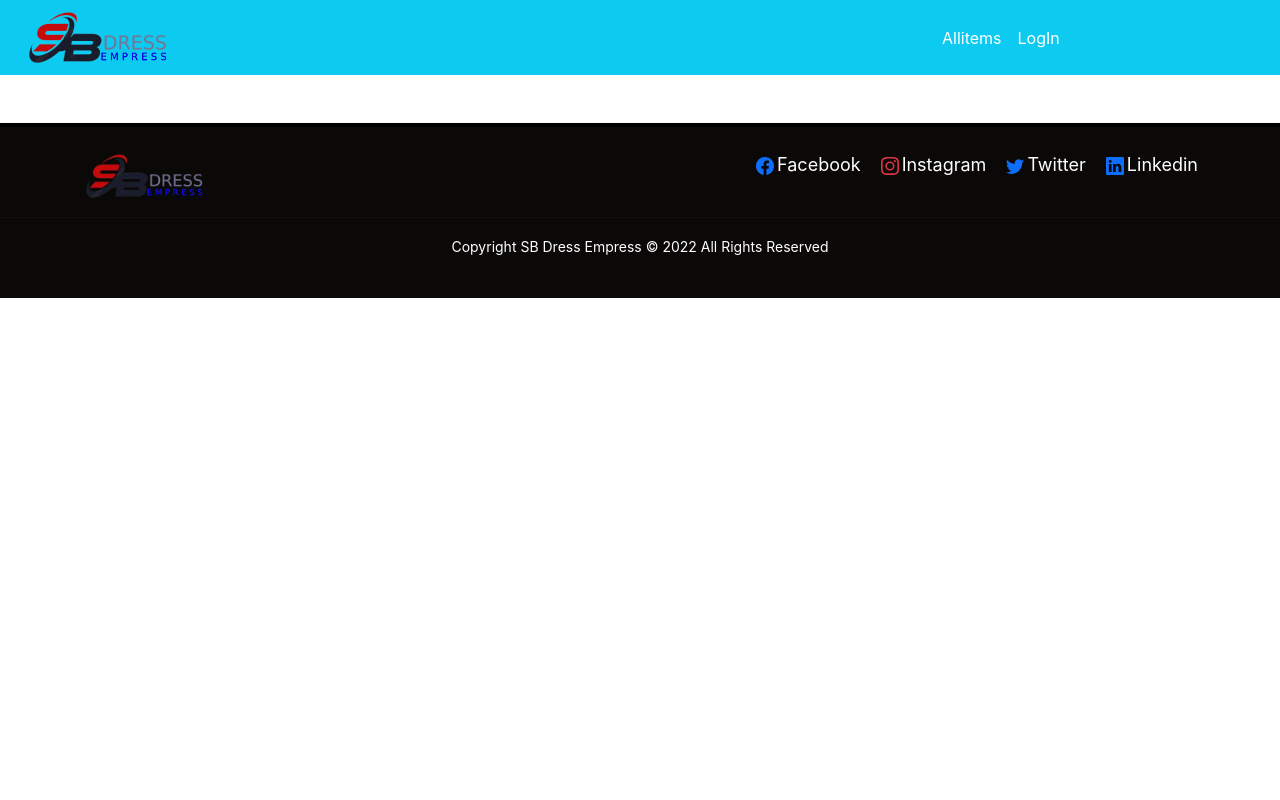
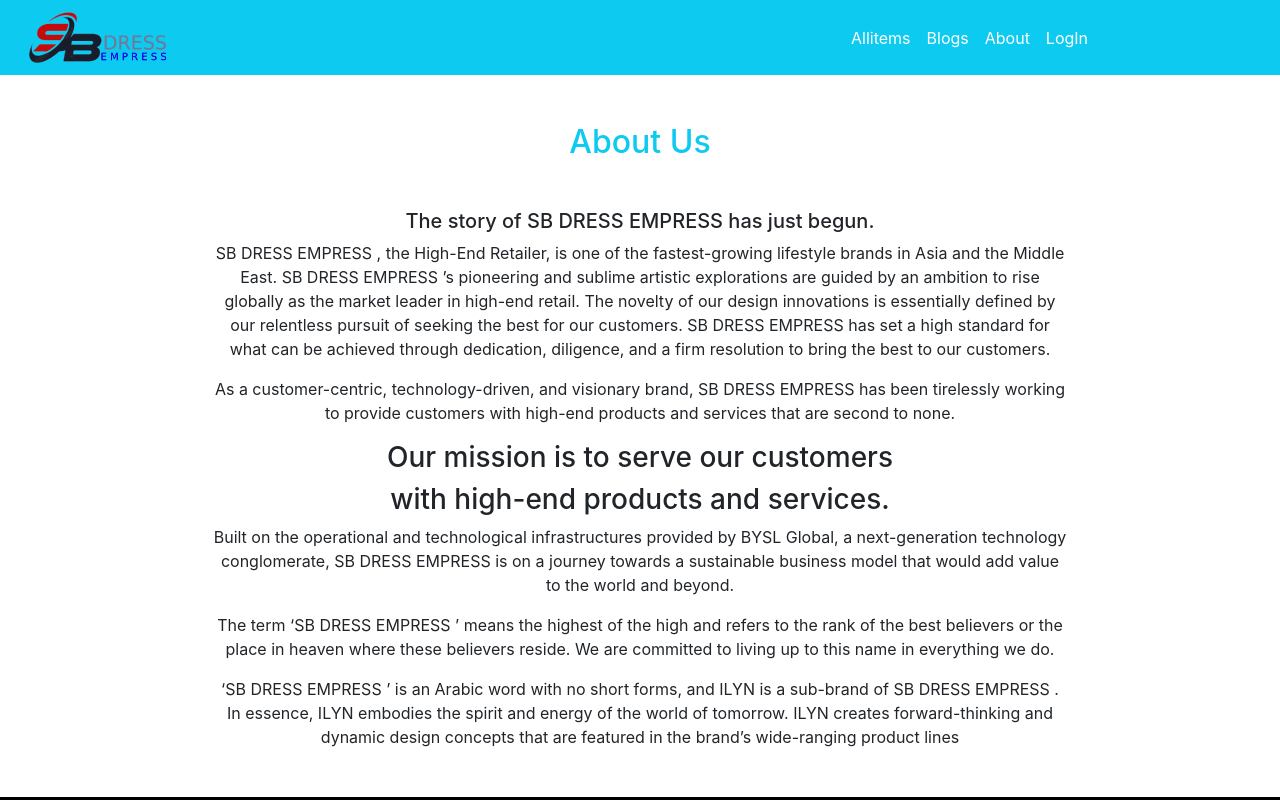
Before and after one commit to sbsohag3/sb-dress-empress_client, a React (Create React App) app: page /about in a window 1280 px wide. Shown: the top 800 px of the page. Built offline with nearby package versions, Linux system fonts and the light colour scheme; no server answers.

Commit message:
my items

```diff
--- a/src/App.js
+++ b/src/App.js
@@ -1,5 +1,7 @@
 import { Route, Routes } from 'react-router-dom';
 import './App.css';
+import About from './components/About/About';
+import Blogs from './components/Blogs/Blogs';
 import Home from './components/Home/Home';
 import ProductDetail from './components/ProductDetail/ProductDetail';
 import UpdateProduct from './components/ProductDetail/UpdateProduct';
@@ -79,6 +81,8 @@
         />
         <Route path="/product/:productId" element={<ProductDetail/>} />
         <Route path='/update/:id' element={<UpdateProduct/>}/>
+        <Route path="/blogs" element={<Blogs/>} />
+        <Route path="/about" element={<About/>} />
         <Route path="/login" element={<Login />} />
         <Route path="/register" element={<Register />} />
       </Routes>
--- /dev/null
+++ b/src/components/About/About.js
@@ -0,0 +1,52 @@
+import React from 'react';
+import PageTitle from '../Shared/PageTitle/PageTitle';
+
+const About = () => {
+  return (
+    <div className="col-md-8 mx-auto my-5 text-center">
+      <PageTitle title={'About'}/>
+      <h2 className='text-info mb-5'>About Us</h2>
+
+      <h5>The story of SB DRESS EMPRESS has just begun.</h5>
+      <p>
+        SB DRESS EMPRESS , the High-End Retailer, is one of the fastest-growing
+        lifestyle brands in Asia and the Middle East. SB DRESS EMPRESS ’s
+        pioneering and sublime artistic explorations are guided by an ambition
+        to rise globally as the market leader in high-end retail. The novelty of
+        our design innovations is essentially defined by our relentless pursuit
+        of seeking the best for our customers. SB DRESS EMPRESS has set a high
+        standard for what can be achieved through dedication, diligence, and a
+        firm resolution to bring the best to our customers.
+      </p>
+      <p>
+        As a customer-centric, technology-driven, and visionary brand, SB DRESS
+        EMPRESS has been tirelessly working to provide customers with high-end
+        products and services that are second to none.
+      </p>
+      <h3>Our mission is to serve our customers</h3>
+      <h3>with high-end products and services.</h3>
+
+      <p>
+        Built on the operational and technological infrastructures provided by
+        BYSL Global, a next-generation technology conglomerate, SB DRESS EMPRESS
+        is on a journey towards a sustainable business model that would add
+        value to the world and beyond.
+      </p>
+      <p>
+        The term ‘SB DRESS EMPRESS ’ means the highest of the high and refers to
+        the rank of the best believers or the place in heaven where these
+        believers reside. We are committed to living up to this name in
+        everything we do.
+      </p>
+      <p>
+        ‘SB DRESS EMPRESS ’ is an Arabic word with no short forms, and ILYN is a
+        sub-brand of SB DRESS EMPRESS . In essence, ILYN embodies the spirit and
+        energy of the world of tomorrow. ILYN creates forward-thinking and
+        dynamic design concepts that are featured in the brand’s wide-ranging
+        product lines
+      </p>
+    </div>
+  );
+};
+
+export default About;
--- /dev/null
+++ b/src/components/Blogs/Blogs.js
@@ -0,0 +1,11 @@
+import React from 'react';
+
+const Blogs = () => {
+  return (
+    <div>
+
+    </div>
+  );
+};
+
+export default Blogs;
--- a/src/components/Products/Add/Add.js
+++ b/src/components/Products/Add/Add.js
@@ -9,7 +9,9 @@
   const [user] = useAuthState(auth);
   const { register, handleSubmit } = useForm();
   const onSubmit = (data) => {
+
     const url = `http://localhost:5000/myItems`;
+    console.log(url);
     fetch(url, {
       method: "POST",
       headers: {
@@ -35,16 +37,14 @@
         className="d-flex flex-column border shadow p-5"
         onSubmit={handleSubmit(onSubmit)}
       >
+
         <input
-          className="w-100 mb-2"
-          type="email"
+          className="mb-2"
+          placeholder="Email"
           value={user?.email}
-          name=""
-          id="email"
-          placeholder="Email"
-          required
-          readOnly
-          disabled
+          type="text"
+          {...register("email")}
+
         />
         <input
           className="mb-2"
@@ -84,7 +84,7 @@
         <br />
         <input type="submit" value="Add Items" className="btn btn-primary" />
       </form>
-      <ToastContainer/>
+      <ToastContainer />
     </div>
   );
 };
--- a/src/components/Products/MyItems/MyItems.js
+++ b/src/components/Products/MyItems/MyItems.js
@@ -7,30 +7,39 @@
 const MyItems = () => {
   const [user] = useAuthState(auth);
   const [myItems, setMyItems] = useState([]);
+  const handleDelete = (id) => {
+    const proceed = window.confirm("Are you sure?");
+    if (proceed) {
+      const url = `http://localhost:5000/product/${id}`;
+      fetch(url, {
+        method: "DELETE",
+      })
+        .then((res) => res.json())
+        .then((data) => {
+          console.log(data);
+          const remaining = myItems.filter((product) => product._id !== id);
+          setMyItems(remaining);
+        });
+    }
+  }
   useEffect(() => {
     const email = user.email;
     const url = `http://localhost:5000/myItems?email=${email}`;
     fetch(url)
       .then((res) => res.json())
       .then((data) => setMyItems(data));
-  }, []);
+  }, [user]);
 
-  //  const [products, setProducts] = useState([]);
 
-  //  useEffect(() => {
-  //    fetch("http://localhost:5000/products")
-  //      .then((res) => res.json())
-  //      .then((data) => setProducts(data));
-  //  }, []);
   return (
     <div className="container my-5">
       <PageTitle title={"MyItems"} />
       <h2 className="text-center text-info my-5">
-        YOU MAY ALSO LIKE :{myItems.length}
+        YOU ALL PRODUCTS :{myItems.length}
       </h2>
 
       <div className="table-responsive">
-        {/* <table className=" text-center table table-bordered table-success table-striped">
+        <table className=" text-center table table-bordered table-success table-striped">
           <thead className="table table-bordered table-dark">
             <tr>
               <th scope="col">Product</th>
@@ -42,20 +51,25 @@
             </tr>
           </thead>
           <tbody>
-            {products.map((product) => (
+            {myItems.map((myItem) => (
               <tr>
-                <td>{product.name}</td>
+                <td>{myItem.name}</td>
                 <td>{user.email}</td>
-                <td>{product.stock}</td>
-                <td>{product.price}</td>
-                <td>{product.seller}</td>
+                <td>{myItem.stock}</td>
+                <td>{myItem.price}</td>
+                <td>{myItem.seller}</td>
                 <td>
-                  <button className="btn btn-danger">Delete</button>
+                  <button
+                    onClick={() => handleDelete(myItem._id)}
+                    className="btn btn-danger"
+                  >
+                    Delete
+                  </button>
                 </td>
               </tr>
             ))}
           </tbody>
-        </table> */}
+        </table>
       </div>
     </div>
   );
--- a/src/components/Products/Product/Product.js
+++ b/src/components/Products/Product/Product.js
@@ -3,7 +3,7 @@
 const Product = ({product}) => {
   const {img, name, price, stock} = product;
   return (
-    <div className='text-center border'>
+    <div className='text-center border p-2 shadow'>
       <img src={img} className='w-100' alt="" />
       <h3>{name}</h3>
       <h4 className='text-danger'>Price: {price}</h4>
--- a/src/components/Shared/Header/Header.js
+++ b/src/components/Shared/Header/Header.js
@@ -13,7 +13,7 @@
      };
   return (
     <Navbar collapseOnSelect expand="lg" bg="info" variant="dark" sticky="top">
-      <Container className="row row-cols-6">
+      <Container className="row row-cols-4">
         <Col>
           <Navbar.Brand as={Link} to="/">
             <img src={logo} alt="" />
@@ -24,9 +24,8 @@
           <Navbar.Toggle aria-controls="responsive-navbar-nav" />
           <Navbar.Collapse id="responsive-navbar-nav">
             <Nav>
-
               <Nav.Link as={Link} to="/allItems" className="text-white">
-               Allitems
+                Allitems
               </Nav.Link>
 
               {user && (
@@ -42,6 +41,12 @@
                   </Nav.Link>
                 </>
               )}
+              <Nav.Link as={Link} to="/blogs" className="text-white">
+                Blogs
+              </Nav.Link>
+              <Nav.Link as={Link} to="/about" className="text-white">
+                About
+              </Nav.Link>
               {user ? (
                 <Nav.Link
                   onClick={handleSignOut}
```
